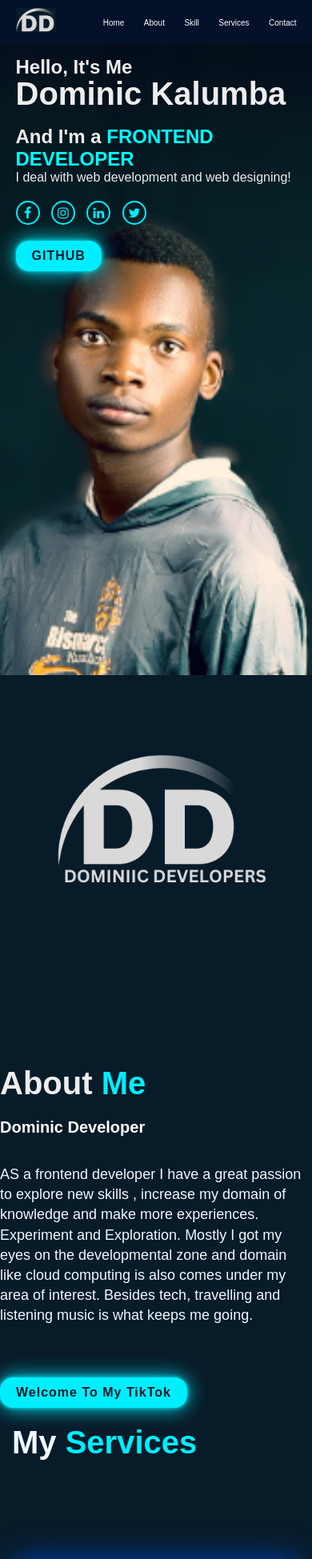
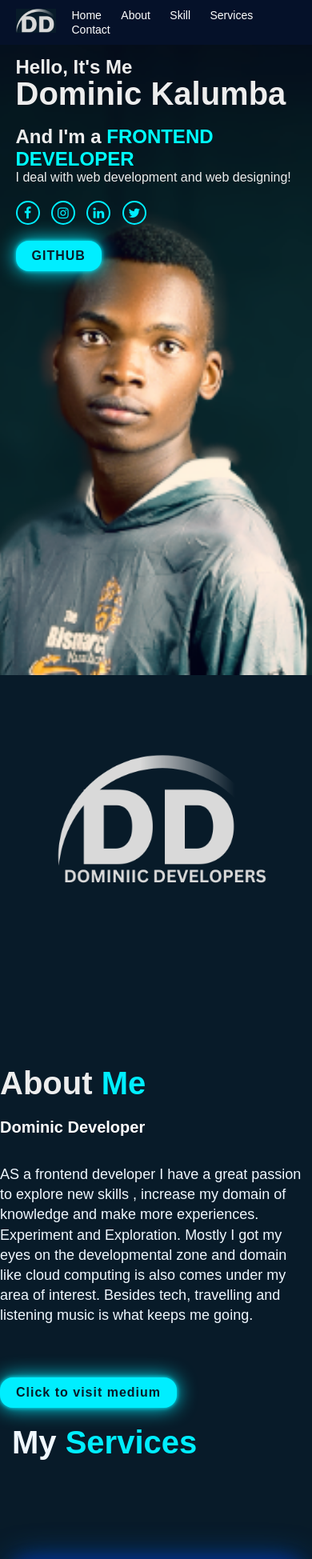
Before and after one commit to DOMINICKALUMBA/a-portfolio-, a plain HTML site: page index.html in a window 390 px wide. Shown: the top 1949 px of the page at 80% size. Drawn offline with Linux system fonts and the light colour scheme.

Commit message:
updating my links

```diff
--- a/index.html
+++ b/index.html
@@ -53,7 +53,7 @@
             <p>
             AS a frontend developer I have a great passion to explore new skills , increase my domain of knowledge and make more experiences. Experiment and Exploration. Mostly I got my eyes on the developmental zone and domain like cloud computing is also comes under my area of interest. Besides tech, travelling  and listening music is what keeps me going.
             </p>
-            <a href="tiktok.com/@dominic_developers" target="_blank" class="btn-box">Welcome To My TikTok</a>
+            <a href="https://medium.com/@dominiquekalumba1000" target="_blank" class="btn-box">Click to visit medium</a>
         </div>
     </section>
     <section class="services">
--- a/styles.css
+++ b/styles.css
@@ -640,9 +640,8 @@ section{
     }*/
 
 
-
     .navbar a {
-        font-size: 10px;
+        font-size: 14px;
         margin-left: 20px;
     }
 
```
